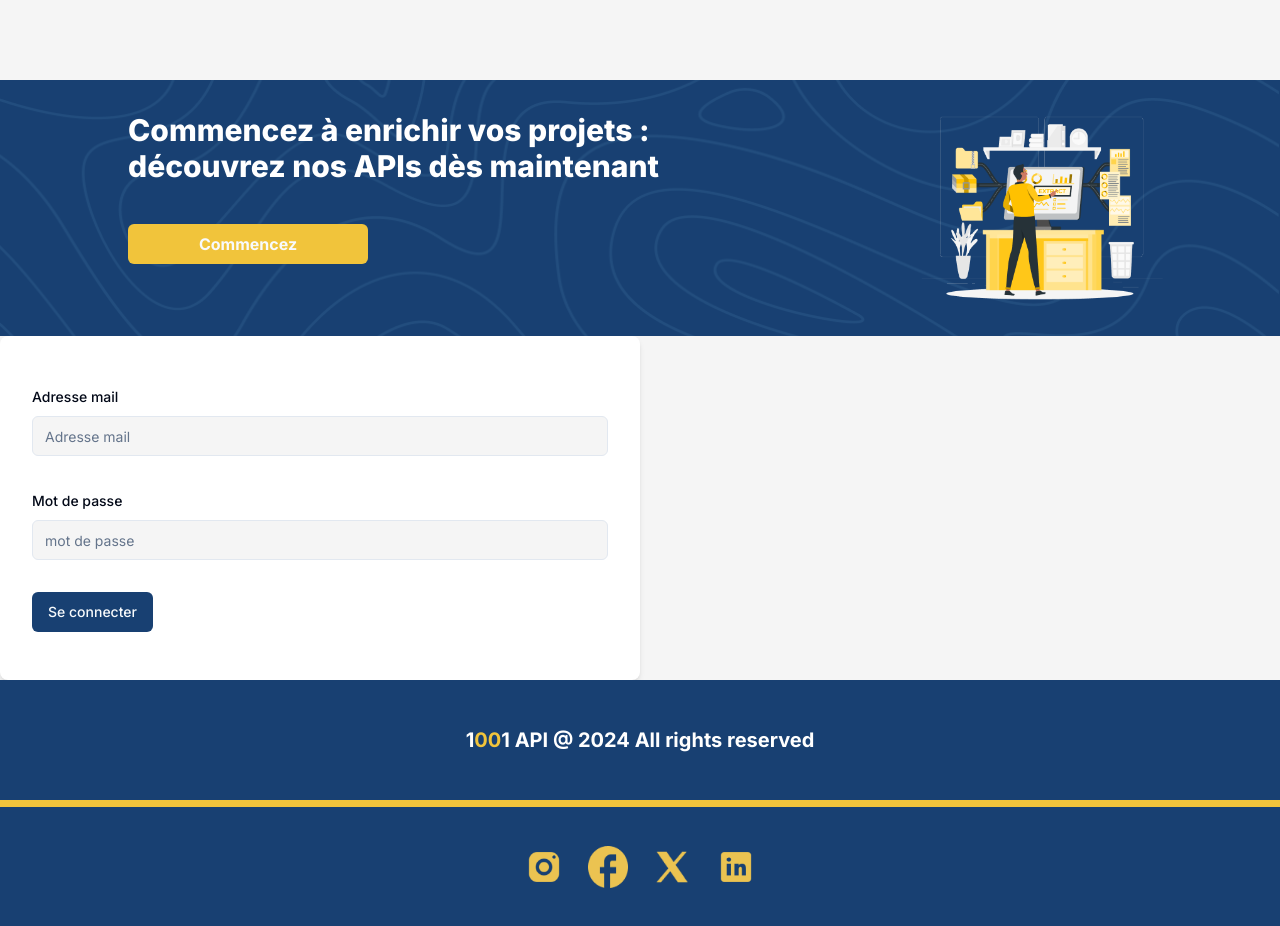
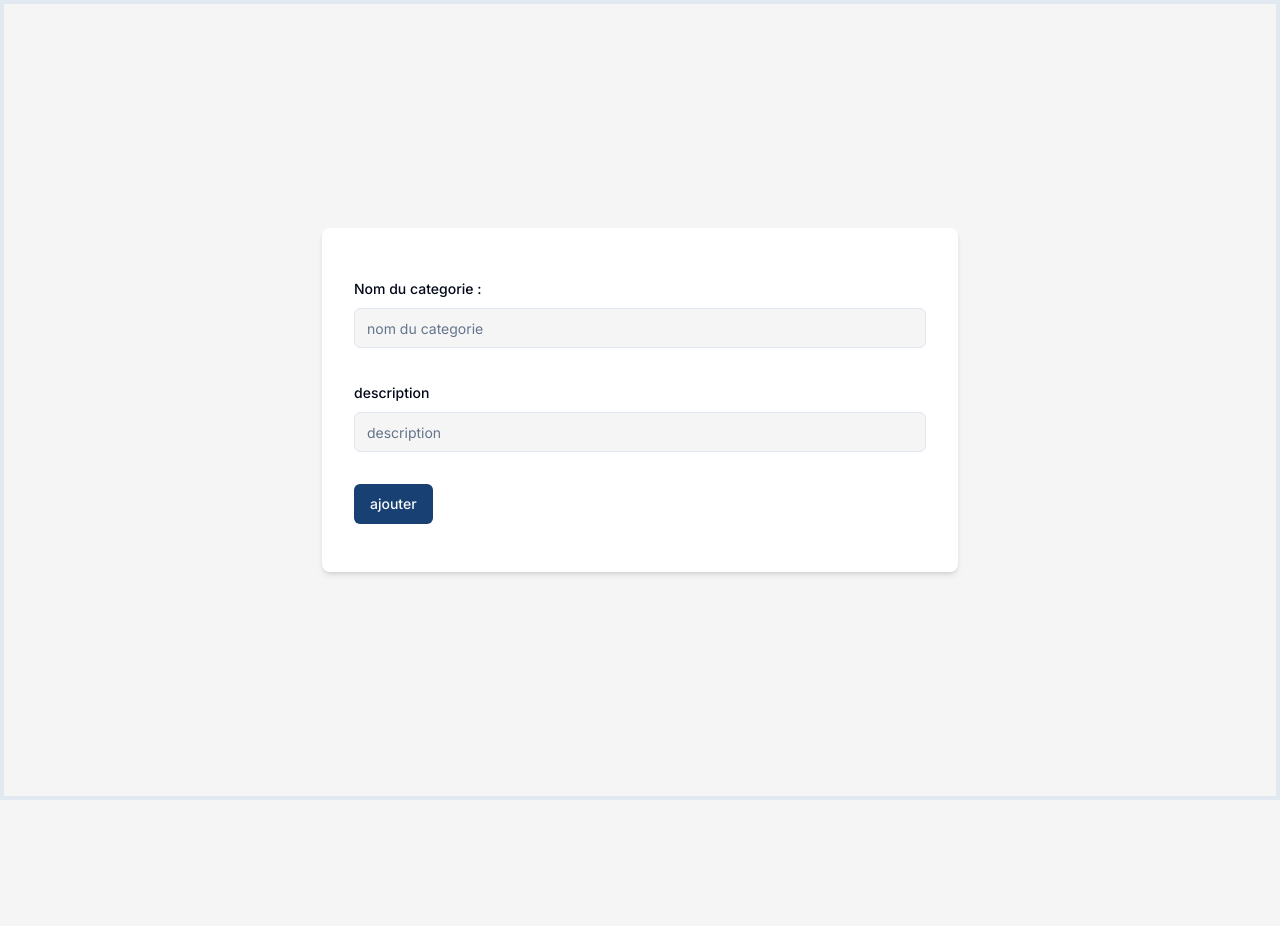
Before and after one commit to codewithabdou/ApiHub-Projet-2CSSIL-Frontend, a Next.js app: page /testRoute in a window 1280 px wide. After the commit the page ends 800 px from the top, so only its background shows below. Built offline with nearby package versions, Linux system fonts and the light colour scheme.

Commit message:
added the api

```diff
--- a/app/admin/users/page.tsx
+++ b/app/admin/users/page.tsx
@@ -249,6 +249,7 @@ export default function AdminUsersPage() {
 
   return (
     <div className="w-full space-y-4  bg-white p-4">
+
       <div className="flex items-center gap-2 py-4">
         <Input
           placeholder="Filter emails..."
--- a/app/components/Admin/CreateCategoryForm.tsx
+++ b/app/components/Admin/CreateCategoryForm.tsx
@@ -19,23 +19,25 @@ import { useState } from "react";
 import { toast } from "sonner";
 import { GiCancel } from "react-icons/gi";
 import { useRouter } from "next/navigation";
+import { categoryRequest, createCategorySchema } from "@typings/api/createCategoryType";
+import { createCategory } from "@services/api/categories";
 const formSchema = loginFormSchema;
 
 export default function CreateCategoryForm() {
   const [isLoading, setIsLoading] = useState<boolean>(false);
   const router = useRouter();
 
-  const form = useForm<loginRequest>({
-    resolver: zodResolver(formSchema),
+  const form = useForm<categoryRequest>({
+    resolver: zodResolver(createCategorySchema),
     defaultValues: {
-      email: "",
-      password: "",
+      name: "",
+      description: "",
     },
   });
-
-  async function onSubmit(values: loginRequest) {
+  async function onSubmit(values: categoryRequest) {
     setIsLoading(true);
-    const result = await login(values);
+const result = await  createCategory (values);
+alert("yanbis");
     if (result.status !== "success") {
       toast.error(result.status, {
         description: result.message,
@@ -69,12 +71,12 @@ export default function CreateCategoryForm() {
       >
         <FormField
           control={form.control}
-          name="email"
+          name="name"
           render={({ field }) => (
             <FormItem>
-              <FormLabel>Adresse mail</FormLabel>
+              <FormLabel>Nom du categorie : </FormLabel>
               <FormControl>
-                <Input placeholder="Adresse mail" {...field} />
+                <Input placeholder="nom du categorie" {...field} />
               </FormControl>
               <FormMessage />
             </FormItem>
@@ -82,19 +84,19 @@ export default function CreateCategoryForm() {
         />
         <FormField
           control={form.control}
-          name="password"
+          name="description"
           render={({ field }) => (
             <FormItem>
-              <FormLabel>Mot de passe</FormLabel>
+              <FormLabel>description</FormLabel>
               <FormControl>
-                <Input placeholder="mot de passe" {...field} />
+                <Input placeholder="description" {...field} />
               </FormControl>
               <FormMessage />
             </FormItem>
           )}
         />
         <Button disabled={isLoading} type="submit">
-          {isLoading ? "Chargement..." : "Se connecter"}
+          {isLoading ? "Chargement..." : "ajouter"}
         </Button>{" "}
       </form>
     </Form>
--- a/app/testRoute/page.tsx
+++ b/app/testRoute/page.tsx
@@ -11,10 +11,9 @@ import {
 // this is a test page to test the components you are working on
 const TestPage = () => {
   return (
-    <div>
-      <Banner />
+    <div className="flex justify-center items-center flex-col h-[100vh] border border-4">
+
         <CreateCategoryForm />
-      <Footer />
     </div>
   );
 };
--- a/config/api.ts
+++ b/config/api.ts
@@ -9,6 +9,11 @@ const API_INFO = {
       ACTIVATE_USER: ["/users", "/activate"],
       DEACTIVATE_USER: ["/users", "/suspend"],
     },
+    CATEGORIES: {
+      GET_CATEGORIES: "/apis/categories/",
+      CREATE_CATEGORY: "/apis/categories/create",
+      DELETE_CATEGORY: "/categories/delete",
+    },
   },
 };
 
--- /dev/null
+++ b/services/api/categories.ts
@@ -0,0 +1,76 @@
+"use server";
+import { API_INFO } from "@config";
+import {
+  categoryRequest,
+  successCreateCategoryResponse,
+  errorCreateCategoryResponse
+} from "@typings/api/createCategoryType"; // Assuming you have typings for categories
+import { cookies } from "next/headers";
+
+
+export const getCategories = async (
+  page: string
+): Promise<errorCreateCategoryResponse | successCreateCategoryResponse> => {
+  try {
+    const userCookie = cookies().get("user")?.value;
+
+    if (!userCookie?.length)
+    return {
+      status: "error",
+      message: "User not found or not active",
+    };
+
+    const res = await fetch(
+      `${API_INFO.API_BASE_URL}${API_INFO.API_ENDPOINTS.CATEGORIES.GET_CATEGORIES}/`,
+      {
+        method: "GET",
+        headers: {
+          Authorization: userCookie,
+          "Content-Type": "application/json",
+        },
+      }
+    );
+    const data: successCreateCategoryResponse = await res.json();
+    return data;
+  } catch (error) {
+    return {
+      status: "error",
+      message: "An error occurred while fetching categories",
+    };
+  }
+};
+
+export const createCategory = async (
+    category: categoryRequest
+    ): Promise<errorCreateCategoryResponse | successCreateCategoryResponse> => {
+    try {
+        const userCookie = cookies().get("user")?.value;
+
+        if (!userCookie?.length)
+        return {
+        status: "error",
+        message: "User not found or not active",
+        };
+
+        const res = await fetch(
+        "http://127.0.0.1:5000/apis/categories/create",
+        {
+            method: "POST",
+            headers: {
+            Authorization: userCookie,
+            "Content-Type": "application/json",
+            },
+            body: JSON.stringify(category),
+        }
+        );
+        const data: successCreateCategoryResponse = await res.json();
+        return data;
+    } catch (error) {
+        return {
+        status: "error",
+        message: "An error occurred while creating category",
+        };
+    }
+    }
+
+    //TODO : add  modifier affihchage table , detials affichage .
--- a/services/api/getUsers.ts
+++ b/services/api/getUsers.ts
@@ -1,3 +1,5 @@
+
+
 "use server";
 import { API_INFO } from "@config";
 import {
@@ -20,6 +22,7 @@ const getUsers = async (
     const res = await fetch(
       `${API_INFO.API_BASE_URL}${API_INFO.API_ENDPOINTS.ADMIN.GET_USERS}/?per_page=10&page=${page}`,
       {
+
         method: "GET",
         headers: {
           "Content-Type": "application/json",
--- a/typings/api/createCategoryType.ts
+++ b/typings/api/createCategoryType.ts
@@ -1,11 +1,11 @@
 import { z } from "zod";
 
-const createCategorySchema = z.object({
-  name: z.string().min(2, {
-    message: "Please enter a valid name address.",
+export const createCategorySchema = z.object({
+  name: z.string().min(10, {
+    message: "Please enter a valid category name.",
   }),
-  description: z.string().min(8, {
-    message: "Please enter a valid description.",
+  description: z.string().min(50, {
+    message: "Please enter a valid category description.",
   }),
 });
 
@@ -17,26 +17,17 @@ export type categoryRequest = z.infer<typeof createCategorySchema>;
 export type successCreateCategoryResponse = {
   status: String;
   message: String;
-  // fill data form api  respoinse
+    data: {
+        name: string;
+        description: string;
+        created_at: string;
+        updated_at: string;
+    };
 };
 
 
-export type errorAuthResponse = {
+export type errorCreateCategoryResponse = {
   errors?: any;
   message: String;
   status?: String;
 };
-
-export type succesGetLoggedInUserResponse = {
-  data: {
-    id: number;
-    email: string;
-    role: string;
-    status: string;
-    created_at: string;
-    updated_at: string;
-  };
-  status: string;
-};
-
-export { createCategorySchema};
--- a/typings/auth/authForms.ts
+++ b/typings/auth/authForms.ts
@@ -8,6 +8,7 @@ const loginFormSchema = z.object({
     message: "Please enter a valid password.",
   }),
 });
+
 
 const registerFormSchema = z
   .object({
```
Also changed, not shown: 1 other file (tests, documents, lock files or other folders).
